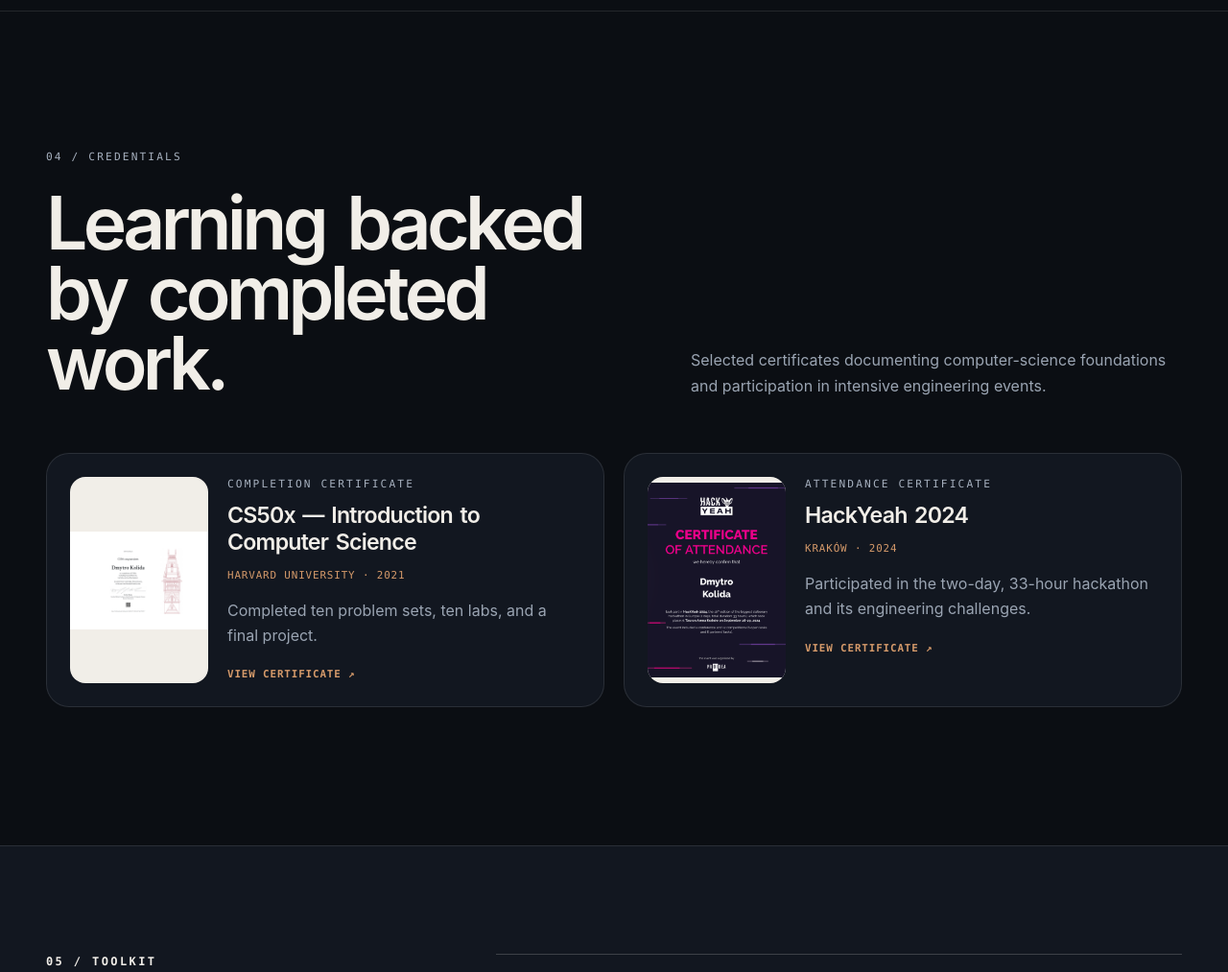
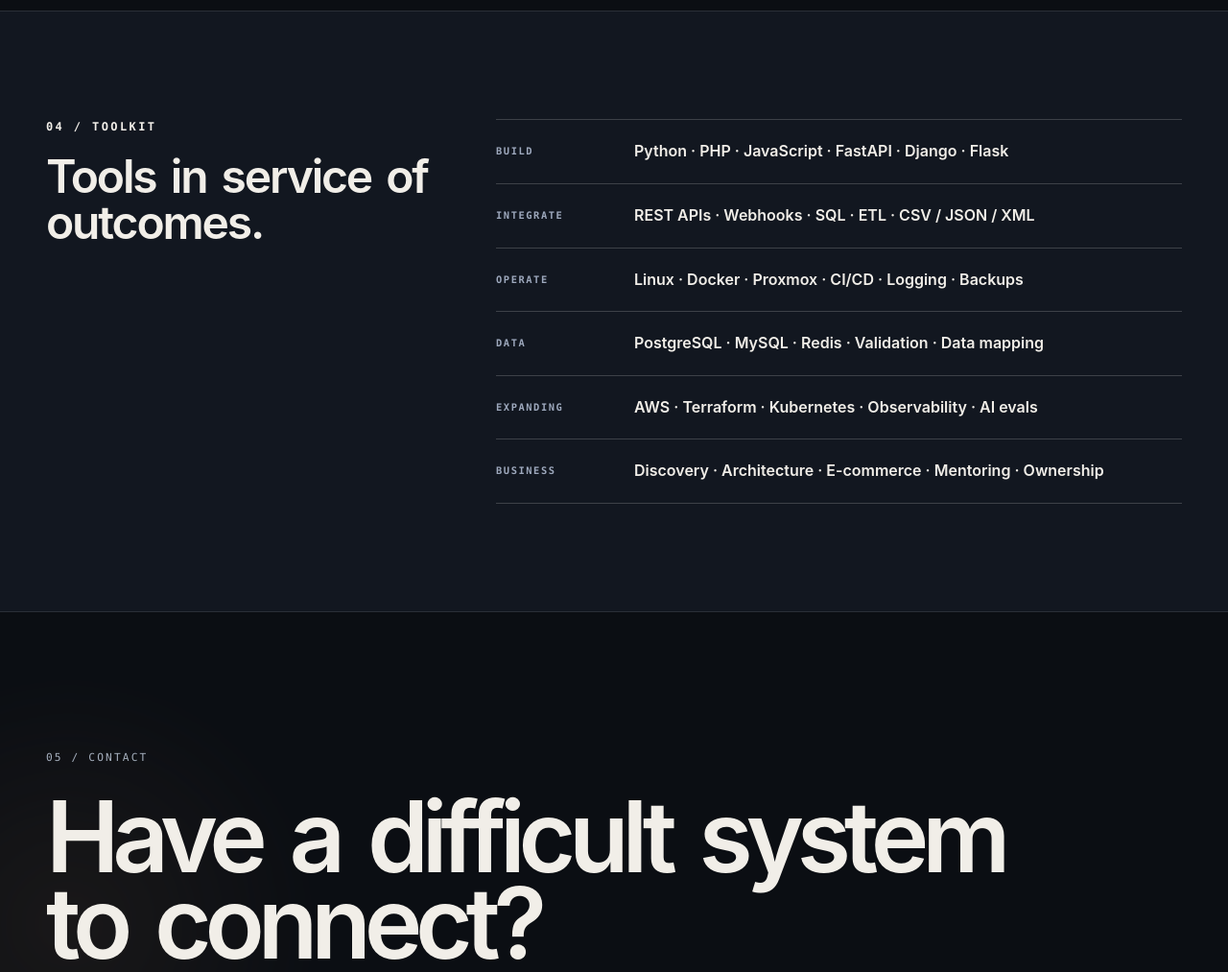
Before and after one commit to Dymirt/Dymirt.github.io, a website: page index.html in a window 1280 px wide. Shown: the part 5320-6333 px from the top of the page at 96% size. Drawn offline with Linux system fonts and the light colour scheme.

Commit message:
Refocus portfolio evidence
Signed-off-by: Dymirt <kolidadmytro@gmail.com>

```diff
--- a/index.html
+++ b/index.html
@@ -11,8 +11,8 @@
   <meta property="og:type" content="website">
   <title>Dmytro Kolida — Solutions &amp; Integration Engineer</title>
   <link rel="icon" href="assets/favicon.svg" type="image/svg+xml">
-  <link rel="stylesheet" href="tailwind.css?v=20260713-1">
-  <link rel="stylesheet" href="styles.css?v=20260713-1">
+  <link rel="stylesheet" href="tailwind.css?v=20260713-2">
+  <link rel="stylesheet" href="styles.css?v=20260713-2">
 </head>
 <body class="bg-ink text-paper antialiased selection:bg-acid selection:text-ink">
   <a href="#main" class="skip-link" data-i18n="skip">Skip to content</a>
@@ -244,43 +244,11 @@
       </div>
     </section>
 
-    <section id="credentials" class="section-shell border-t border-white/10">
-      <div class="section-heading reveal">
-        <p class="eyebrow" data-i18n="credentialsEyebrow">04 / Credentials</p>
-        <h2 data-i18n="credentialsTitle">Learning backed by completed work.</h2>
-        <p data-i18n="credentialsIntro">Selected certificates documenting computer-science foundations and participation in intensive engineering events.</p>
-      </div>
-
-      <div class="credentials-grid mt-14">
-        <a class="credential-card reveal" href="assets/certificates/cs50x-completion.pdf" target="_blank" rel="noreferrer">
-          <figure><img src="assets/certificates/cs50x-completion.png" alt="Harvard CS50x completion certificate for Dmytro Kolida" data-i18n-alt="cs50Alt" loading="lazy" width="640" height="453"></figure>
-          <div>
-            <p class="case-kicker" data-i18n="completionCertificate">Completion certificate</p>
-            <h3>CS50x — Introduction to Computer Science</h3>
-            <p class="credential-meta">Harvard University · 2021</p>
-            <p data-i18n="cs50Text">Completed ten problem sets, ten labs, and a final project.</p>
-            <span><span data-i18n="viewCertificate">View certificate</span> ↗</span>
-          </div>
-        </a>
-
-        <a class="credential-card reveal" href="assets/certificates/hackyeah-2024-attendance.pdf" target="_blank" rel="noreferrer" style="--delay: 100ms">
-          <figure><img src="assets/certificates/hackyeah-2024-attendance-thumb.png" alt="HackYeah 2024 certificate of attendance for Dmytro Kolida" data-i18n-alt="hackyeahAlt" loading="lazy" width="453" height="640"></figure>
-          <div>
-            <p class="case-kicker" data-i18n="attendanceCertificate">Attendance certificate</p>
-            <h3>HackYeah 2024</h3>
-            <p class="credential-meta">Kraków · 2024</p>
-            <p data-i18n="hackyeahText">Participated in the two-day, 33-hour hackathon and its engineering challenges.</p>
-            <span><span data-i18n="viewCertificate">View certificate</span> ↗</span>
-          </div>
-        </a>
-      </div>
-    </section>
-
     <section class="toolkit-section border-y border-white/10 text-paper">
       <div class="mx-auto max-w-page px-5 py-20 sm:px-8 lg:px-12 lg:py-28">
         <div class="reveal grid gap-10 lg:grid-cols-[.75fr_1.25fr]">
           <div>
-            <p class="font-mono text-xs font-bold uppercase tracking-[0.2em]" data-i18n="toolkitEyebrow">05 / Toolkit</p>
+            <p class="font-mono text-xs font-bold uppercase tracking-[0.2em]" data-i18n="toolkitEyebrow">04 / Toolkit</p>
             <h2 class="mt-5 text-4xl font-semibold tracking-[-0.045em] sm:text-5xl" data-i18n="toolkitTitle">Tools in service of outcomes.</h2>
           </div>
           <div class="tool-grid">
@@ -298,7 +266,7 @@
     <section id="contact" class="relative overflow-hidden px-5 py-24 sm:px-8 lg:px-12 lg:py-36">
       <div class="glow absolute -left-52 bottom-0 h-[35rem] w-[35rem] rounded-full opacity-60"></div>
       <div class="relative mx-auto max-w-page reveal">
-        <p class="eyebrow" data-i18n="contactEyebrow">06 / Contact</p>
+        <p class="eyebrow" data-i18n="contactEyebrow">05 / Contact</p>
         <h2 class="mt-7 max-w-5xl text-[clamp(3.4rem,8vw,8rem)] font-semibold leading-[0.88] tracking-[-0.07em]" data-i18n="contactTitle">Have a difficult system to connect?</h2>
         <div class="mt-10 flex flex-wrap items-center gap-4">
           <a class="button-primary" href="mailto:dmytrokolida@gmail.com">dmytrokolida@gmail.com <span>↗</span></a>
@@ -318,6 +286,6 @@
   </footer>
 
   <div id="toast" class="toast" role="status" aria-live="polite" data-i18n="emailCopied">Email copied</div>
-  <script src="script.js?v=20260713-1"></script>
+  <script src="script.js?v=20260713-2"></script>
 </body>
 </html>
--- a/script.js
+++ b/script.js
@@ -43,13 +43,10 @@
     aboutText1: 'My engineering experience spans Python and PHP applications, APIs, SQL, Linux, Docker, production troubleshooting, and legacy modernization. Nine years of e-commerce ownership taught me to judge technology by operational cost, risk, and outcomes — not novelty.',
     aboutText2: 'I’m at my best when the requirements are ambiguous, several systems have to cooperate, and someone needs to own the result after deployment.',
     howIWork: 'How I work', workProcess: 'Discover → design → deliver → operate', currentFocus: 'Current focus', focusText: 'Reliable cloud integrations & controlled AI automation',
-    credentialsEyebrow: '04 / Credentials', credentialsTitle: 'Learning backed by completed work.', credentialsIntro: 'Selected certificates documenting computer-science foundations and participation in intensive engineering events.',
-    completionCertificate: 'Completion certificate', attendanceCertificate: 'Attendance certificate', cs50Text: 'Completed ten problem sets, ten labs, and a final project.', hackyeahText: 'Participated in the two-day, 33-hour hackathon and its engineering challenges.',
-    viewCertificate: 'View certificate', cs50Alt: 'Harvard CS50x completion certificate for Dmytro Kolida', hackyeahAlt: 'HackYeah 2024 certificate of attendance for Dmytro Kolida',
-    toolkitEyebrow: '05 / Toolkit', toolkitTitle: 'Tools in service of outcomes.', toolBuild: 'Build', toolIntegrate: 'Integrate', toolOperate: 'Operate',
+    toolkitEyebrow: '04 / Toolkit', toolkitTitle: 'Tools in service of outcomes.', toolBuild: 'Build', toolIntegrate: 'Integrate', toolOperate: 'Operate',
     toolOperateList: 'Linux · Docker · Proxmox · CI/CD · Logging · Backups', toolData: 'Data', toolDataList: 'PostgreSQL · MySQL · Redis · Validation · Data mapping',
     toolExpanding: 'Expanding', toolBusiness: 'Business', toolBusinessList: 'Discovery · Architecture · E-commerce · Mentoring · Ownership',
-    contactEyebrow: '06 / Contact', contactTitle: 'Have a difficult system to connect?', copyEmail: 'Copy email',
+    contactEyebrow: '05 / Contact', contactTitle: 'Have a difficult system to connect?', copyEmail: 'Copy email',
     cvSoon: 'CV PDF — coming soon', cvTitle: 'Add the final PDF file to assets/ and update this link',
     footerText: 'Built for clarity, reliability, and the web.', backTop: 'Back to top', emailCopied: 'Email copied',
     openMenu: 'Open menu', closeMenu: 'Close menu', switchLanguage: 'Switch to Polish'
@@ -98,13 +95,10 @@
     aboutText1: 'Moje doświadczenie inżynierskie obejmuje aplikacje Python i PHP, API, SQL, Linux, Docker, diagnozowanie problemów produkcyjnych oraz modernizację systemów legacy. Dziewięć lat prowadzenia e-commerce nauczyło mnie oceniać technologię przez pryzmat kosztu operacyjnego, ryzyka i efektów — nie nowości.',
     aboutText2: 'Najlepiej działam, gdy wymagania są niejednoznaczne, kilka systemów musi współpracować, a ktoś powinien wziąć odpowiedzialność za rezultat po wdrożeniu.',
     howIWork: 'Jak pracuję', workProcess: 'Analiza → projekt → wdrożenie → utrzymanie', currentFocus: 'Obecny kierunek', focusText: 'Niezawodne integracje chmurowe i kontrolowana automatyzacja AI',
-    credentialsEyebrow: '04 / Certyfikaty', credentialsTitle: 'Nauka potwierdzona wykonaną pracą.', credentialsIntro: 'Wybrane certyfikaty dokumentujące podstawy informatyki oraz udział w intensywnych wydarzeniach inżynierskich.',
-    completionCertificate: 'Certyfikat ukończenia', attendanceCertificate: 'Certyfikat uczestnictwa', cs50Text: 'Ukończyłem dziesięć zestawów problemów, dziesięć laboratoriów i projekt końcowy.', hackyeahText: 'Uczestniczyłem w dwudniowym, 33-godzinnym hackathonie i jego wyzwaniach inżynierskich.',
-    viewCertificate: 'Zobacz certyfikat', cs50Alt: 'Certyfikat ukończenia Harvard CS50x dla Dmytra Kolidy', hackyeahAlt: 'Certyfikat uczestnictwa Dmytra Kolidy w HackYeah 2024',
-    toolkitEyebrow: '05 / Narzędzia', toolkitTitle: 'Narzędzia służą rezultatom.', toolBuild: 'Tworzenie', toolIntegrate: 'Integracje', toolOperate: 'Utrzymanie',
+    toolkitEyebrow: '04 / Narzędzia', toolkitTitle: 'Narzędzia służą rezultatom.', toolBuild: 'Tworzenie', toolIntegrate: 'Integracje', toolOperate: 'Utrzymanie',
     toolOperateList: 'Linux · Docker · Proxmox · CI/CD · Logi · Kopie zapasowe', toolData: 'Dane', toolDataList: 'PostgreSQL · MySQL · Redis · Walidacja · Mapowanie danych',
     toolExpanding: 'Rozwijam', toolBusiness: 'Biznes', toolBusinessList: 'Analiza potrzeb · Architektura · E-commerce · Mentoring · Odpowiedzialność',
-    contactEyebrow: '06 / Kontakt', contactTitle: 'Masz trudny system do zintegrowania?', copyEmail: 'Kopiuj e-mail',
+    contactEyebrow: '05 / Kontakt', contactTitle: 'Masz trudny system do zintegrowania?', copyEmail: 'Kopiuj e-mail',
     cvSoon: 'CV PDF — wkrótce', cvTitle: 'Dodaj finalny plik PDF do katalogu assets/ i zaktualizuj ten link',
     footerText: 'Zbudowane z myślą o przejrzystości, niezawodności i sieci.', backTop: 'Wróć na górę', emailCopied: 'Adres e-mail skopiowany',
     openMenu: 'Otwórz menu', closeMenu: 'Zamknij menu', switchLanguage: 'Przełącz na język angielski'
--- a/styles.css
+++ b/styles.css
@@ -63,15 +63,6 @@
 .about-tile { border-left: 1px solid rgba(213,154,106,.4); padding: .4rem 1.2rem; }
 .about-tile span { display: block; font-family: ui-monospace, SFMono-Regular, Menlo, monospace; font-size: .65rem; text-transform: uppercase; letter-spacing: .14em; color: #a6b0be; }
 .about-tile strong { display: block; margin-top: .6rem; font-size: .9rem; line-height: 1.5; color: #f1eee8; }
-.credentials-grid { display: grid; gap: 1.25rem; }
-.credential-card { display: grid; grid-template-columns: 7.5rem 1fr; gap: 1.25rem; overflow: hidden; border: 1px solid rgba(255,255,255,.1); border-radius: 1.5rem; background: #121720; padding: 1.25rem; transition: transform .25s ease, border-color .25s ease, background .25s ease; }
-.credential-card:hover { transform: translateY(-3px); border-color: rgba(213,154,106,.3); background: #171d27; }
-.credential-card figure { min-height: 10rem; overflow: hidden; border-radius: 1rem; background: #f1eee8; }
-.credential-card img { width: 100%; height: 100%; object-fit: contain; }
-.credential-card h3 { margin-top: .65rem; font-size: 1.45rem; font-weight: 600; line-height: 1.2; letter-spacing: -.035em; }
-.credential-card .credential-meta { margin-top: .75rem; font-family: ui-monospace, SFMono-Regular, Menlo, monospace; font-size: .68rem; text-transform: uppercase; letter-spacing: .08em; color: #d59a6a; }
-.credential-card .credential-meta + p { margin-top: 1rem; line-height: 1.6; color: #9aa4b2; }
-.credential-card div > span { display: inline-block; margin-top: 1.25rem; font-family: ui-monospace, SFMono-Regular, Menlo, monospace; font-size: .68rem; font-weight: 700; text-transform: uppercase; letter-spacing: .08em; color: #d59a6a; }
 .toolkit-section { background: #121720; }
 .tool-grid { display: grid; gap: 0; border-top: 1px solid rgba(255,255,255,.18); }
 .tool-grid div { border-bottom: 1px solid rgba(255,255,255,.18); padding-block: 1.25rem; }
@@ -82,6 +73,6 @@
 .reveal { opacity: 0; transform: translateY(28px); transition: opacity .75s ease var(--delay, 0ms), transform .75s cubic-bezier(.2,.7,.2,1) var(--delay, 0ms); }
 .reveal.visible { opacity: 1; transform: translateY(0); }
 @media (min-width: 640px) { .section-shell { padding-inline: 2rem; } .metric { padding-inline: 1.5rem; } }
-@media (min-width: 768px) { .section-heading { grid-template-columns: 1fr auto; } .section-heading .eyebrow { grid-column: 1 / -1; } .case-study { grid-template-columns: 7rem 1fr 13rem; padding: 2rem; } .achievement { grid-template-columns: 6rem 1fr auto; padding: 2rem; } .achievement-actions { justify-content: flex-end; } .credentials-grid { grid-template-columns: repeat(2, minmax(0, 1fr)); } .credential-card { grid-template-columns: 9rem 1fr; padding: 1.5rem; } .tool-grid div { display: grid; grid-template-columns: 9rem 1fr; align-items: center; } .tool-grid p { margin-top: 0; } }
+@media (min-width: 768px) { .section-heading { grid-template-columns: 1fr auto; } .section-heading .eyebrow { grid-column: 1 / -1; } .case-study { grid-template-columns: 7rem 1fr 13rem; padding: 2rem; } .achievement { grid-template-columns: 6rem 1fr auto; padding: 2rem; } .achievement-actions { justify-content: flex-end; } .tool-grid div { display: grid; grid-template-columns: 9rem 1fr; align-items: center; } .tool-grid p { margin-top: 0; } }
 @media (min-width: 1024px) { .section-shell { padding: 9rem 3rem; } }
 @media (prefers-reduced-motion: reduce) { html { scroll-behavior: auto; } *, *::before, *::after { animation-duration: .01ms !important; animation-iteration-count: 1 !important; transition-duration: .01ms !important; } .reveal { opacity: 1; transform: none; } }
```
Also changed, not shown: assets/certificates/cs50x-completion.png (deleted), assets/certificates/hackyeah-2024-attendance-thumb.png (deleted), 2 other files.
